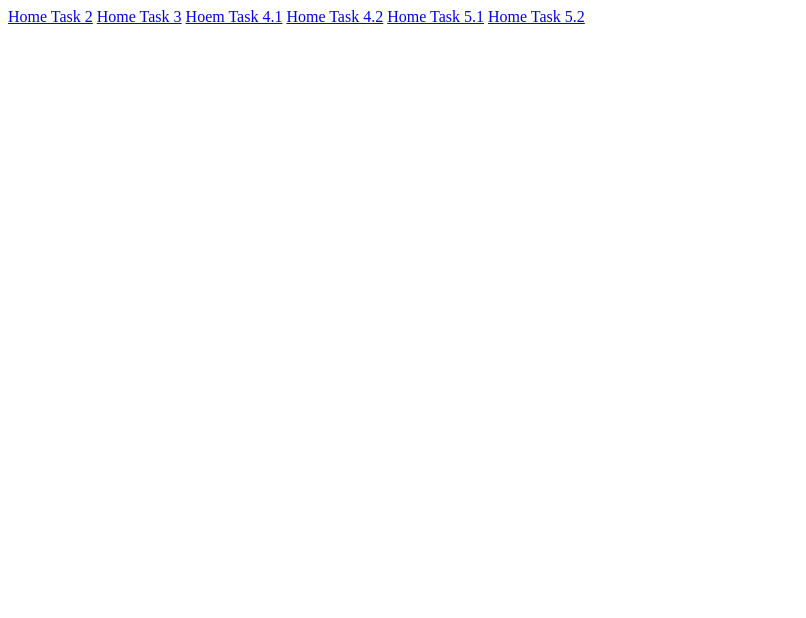
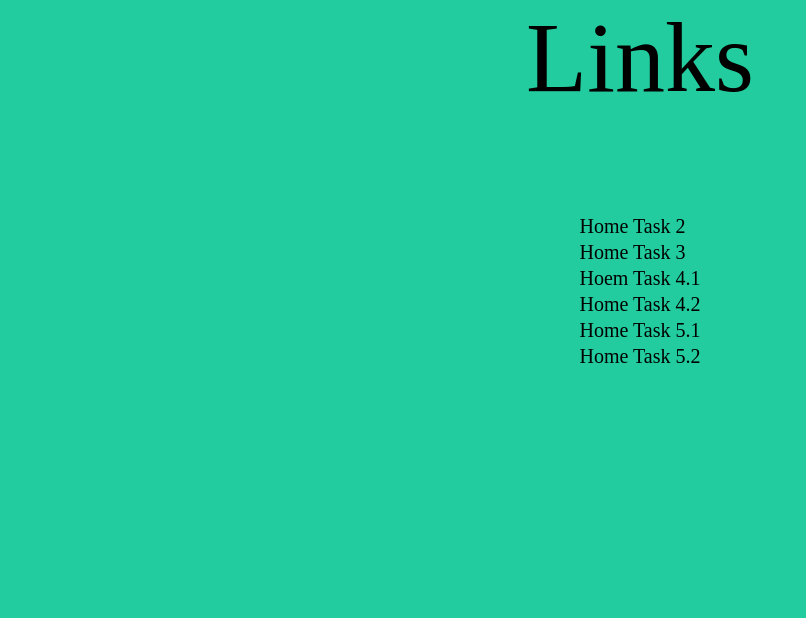
Before and after one commit to AdonievIvan/BeetRoot, a plain HTML site: page index.html in a window 1280 px wide. Shown: the whole page, without its empty margins (0-806 px from the left). Drawn offline with Linux system fonts and the light colour scheme.

Commit message:
edited html and added style.css

```diff
--- a/index.html
+++ b/index.html
@@ -3,14 +3,23 @@
     <head>
         <meta charset="utf-8">
         <title>All links</title>
+        <link rel="stylesheet" href="style.css">
     </head>
     <body>
-        <a href="HomeWork_2\img.html">Home Task 2</a>
-        <a href="HomeWork_3\index.html"> Home Task 3</a>
-        <a href="homework_4.1\index.html"> Hoem Task 4.1</a>
-        <a href="Home Work 4.2\inde.html"> Home Task 4.2</a>
-        <a href="Home_work 5.1\index.html"> Home Task 5.1</a>
-        <a href="Home work 5.2\index.html"> Home Task 5.2</a>
+        <header><p>Links</p></header>
+        <main>
+        <div class="link_block">
+
+
+        <a href="HomeWork_2\img.html" target="_blank">Home Task 2</a>
+        <a href="HomeWork_3\index.html" target="_blank"> Home Task 3</a>
+        <a href="homework_4.1\index.html" target="_blank"> Hoem Task 4.1</a>
+        <a href="Home Work 4.2\inde.html" target="_blank"> Home Task 4.2</a>
+        <a href="Home_work 5.1\index.html" target="_blank"> Home Task 5.1</a>
+        <a href="Home work 5.2\index.html" target="_blank"> Home Task 5.2</a>
+        </div>
+        </main>
+
 
 
     </body>
--- /dev/null
+++ b/style.css
@@ -0,0 +1,63 @@
+*{
+    box-sizing: border-box;
+    margin: 0;
+    padding: 0;
+
+}
+body{
+        background-color: rgb(34, 204, 158);
+}
+
+a{
+
+    font-size: 20px;
+    text-align: center;
+
+    text-decoration: none;
+    color: #000;
+
+
+}
+
+main{
+    margin-top: 500px;
+    max-width: 1200px;
+    margin: 0 auto;
+
+    height: 700px;
+}
+
+p{
+
+    font-size: 100px;
+
+    text-align: center;
+}
+
+.link_block{
+
+    padding-top: 100px;
+    width: 121px;
+    height: 500px;
+    margin: 0 auto;
+}
+
+
+
+a:after{
+    transition: opacity .1s linear;
+    content:"";
+    display: block;
+    width: 100%;
+    height: 3px;
+    background-color: #fff;
+    opacity:0;
+}
+
+a:hover{
+    transition: color .1s linear;
+    color:#fff;
+}
+a:hover:after{
+    opacity:1;
+}
```
